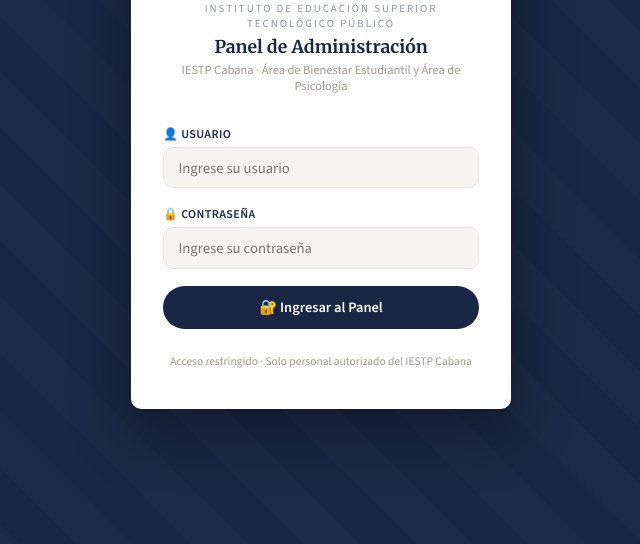
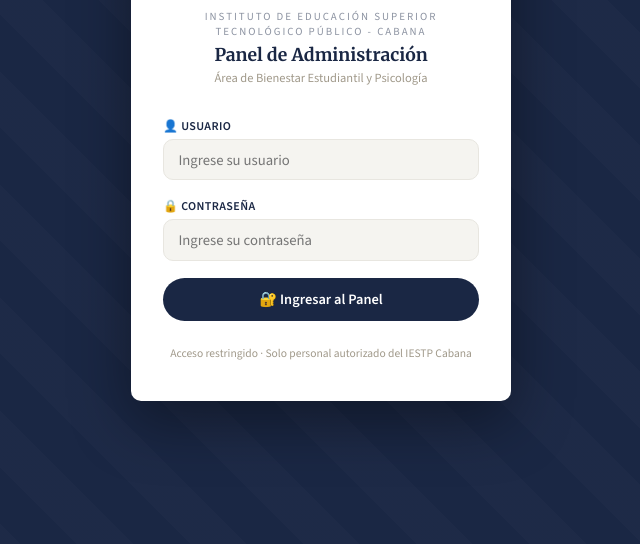
Before and after one commit to jhanzzdnb/ficha_diagnostica_estudiantes, a website: page public/login.html in a window 1280 px wide. Shown: the part 256-800 px from the top of the page, without its empty margins (319-959 px from the left). Drawn offline with nearby package versions, Linux system fonts and the light colour scheme.

Commit message:
modificando titulos 3

```diff
--- a/public/login.html
+++ b/public/login.html
@@ -47,9 +47,9 @@
     <div class="logo">
     <img src="img/IESTP_CABANA.png" alt="Logo IESTP">
   </div>
-  <div class="inst">Instituto de Educación Superior Tecnológico Público</div>
+  <div class="inst">Instituto de Educación Superior Tecnológico Público - Cabana</div>
   <h1>Panel de Administración</h1>
-  <div class="sub">IESTP Cabana · Área de Bienestar Estudiantil y Área de Psicología</div>
+  <div class="sub">Área de Bienestar Estudiantil y Psicología</div>
 
   <div class="error" id="errorMsg">❌ Usuario o contraseña incorrectos</div>
 
```
